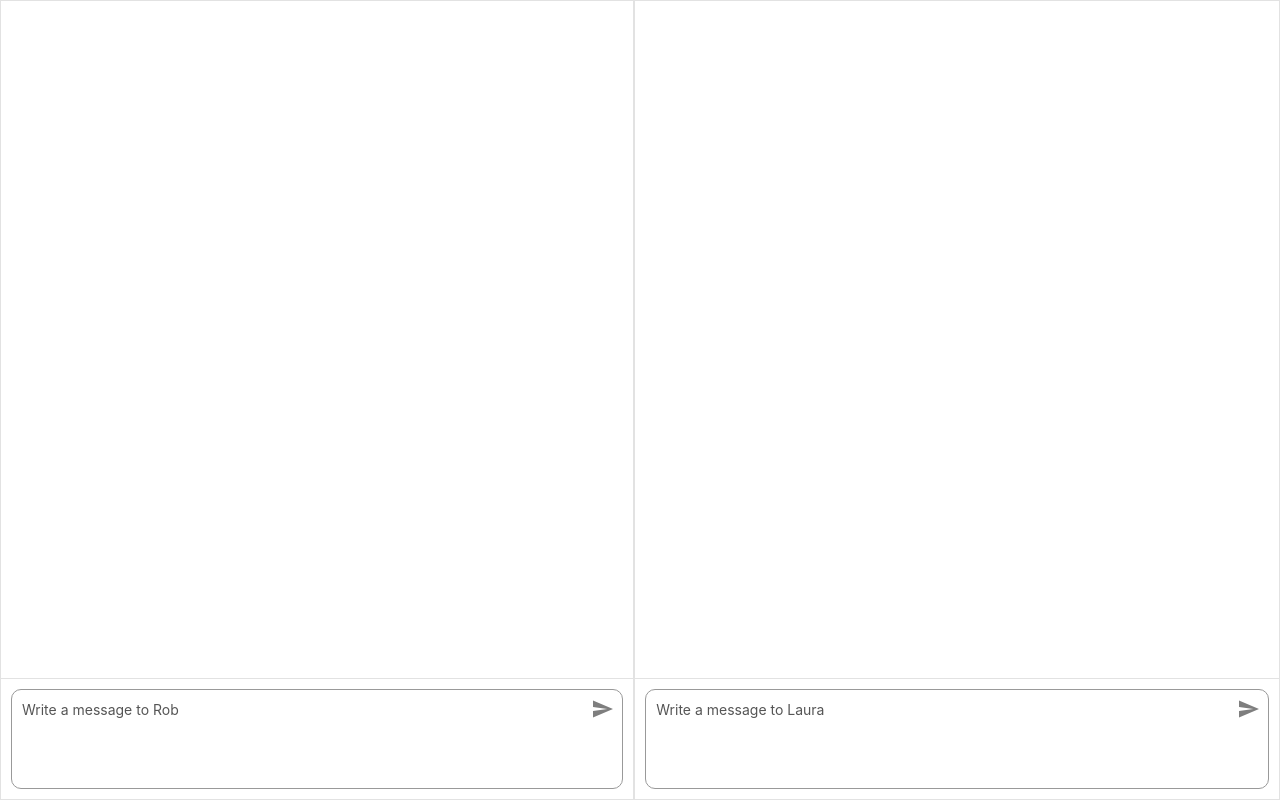
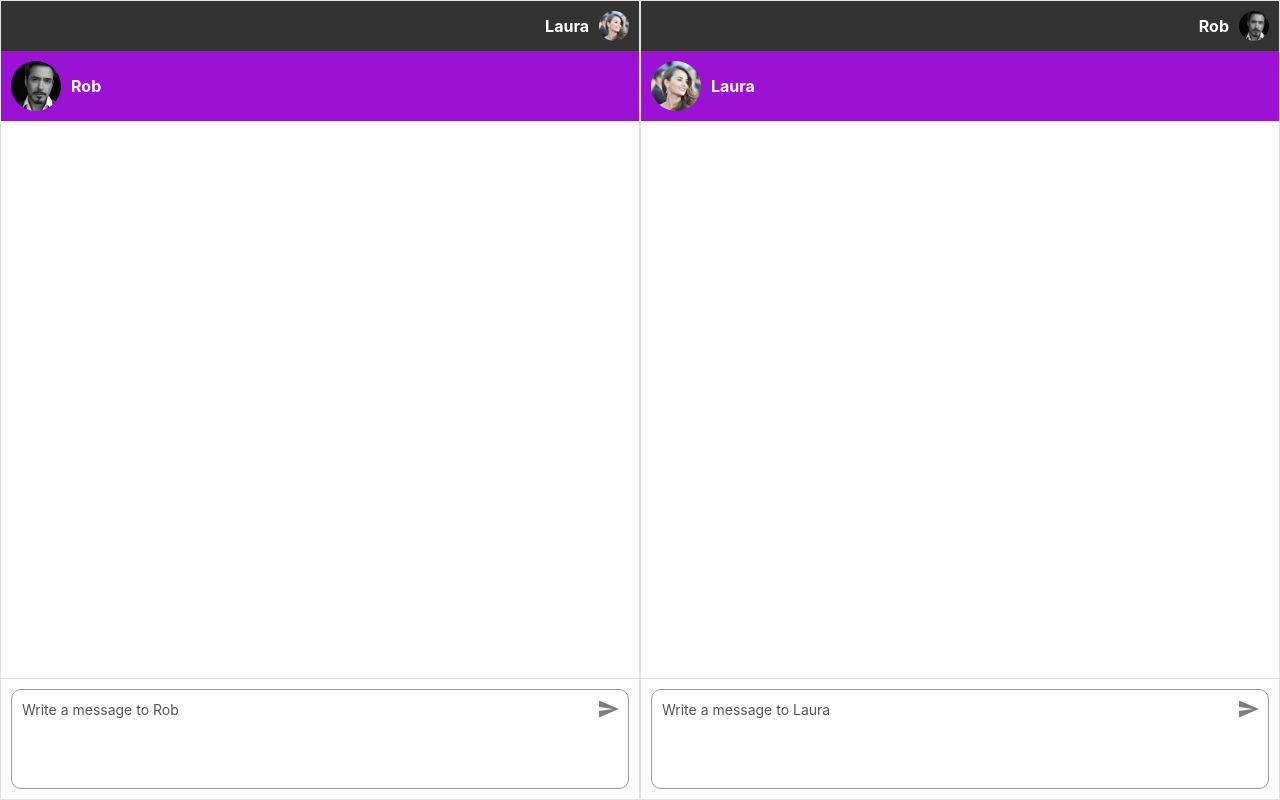
Before and after one commit to federicogfernandez/local-chat, a React (Create React App) app: page / in a window 1280 px wide. Built offline with nearby package versions, Linux system fonts and the light colour scheme.

Commit message:
Improving UI

```diff
--- a/src/components/chat-window/index.js
+++ b/src/components/chat-window/index.js
@@ -2,7 +2,9 @@ import React, { Component } from 'react';
 import PropTypes from 'prop-types';
 import Conversations from '../../services/conversations';
 import Users from '../../services/users';
+import Header from '../header';
 import Conversation from '../conversation';
+import ConversationHeader from '../conversation-header';
 import TextBox from '../text-box';
 
 import './styles.scss';
@@ -13,20 +15,13 @@ class ChatWindow extends Component {
 
     this.state = {
       conversation: null,
+      headerData: null,
     };
   }
 
   componentWillMount() {
-    const { conversationId } = this.props;
-
-    Conversations
-      .getById(conversationId)
-      .then((conversation) => {
-        this.setState({
-          conversation,
-        });
-      })
-      .catch(console.log);
+    this.getConversation();
+    this.getUser();
   }
 
   componentDidMount() {
@@ -50,6 +45,33 @@ class ChatWindow extends Component {
     });
   }
 
+  getConversation() {
+    const { conversationId } = this.props;
+
+    Conversations
+      .getById(conversationId)
+      .then((conversation) => {
+        this.setState({
+          conversation,
+          headerData: this.getConversationHeaderData(conversation),
+        });
+      })
+      .catch(console.log);
+  }
+
+  getUser() {
+    const { userId } = this.props;
+
+    Users
+      .getById(userId)
+      .then((user) => {
+        this.setState({
+          user,
+        });
+      })
+      .catch(console.log);
+  }
+
   transformMessage(message) {
     return Users
       .getById(message.sender)
@@ -60,14 +82,35 @@ class ChatWindow extends Component {
       });
   }
 
+  getConversationHeaderData(conversation) {
+    const { userId } = this.props;
+
+    if (conversation.participants.length > 2) {
+      const { name, avatar } = conversation;
+
+      return {
+        name,
+        avatar,
+      };
+    }
+
+    const { name, avatar } = conversation.participants.find((participant) => participant.id !== userId);
+
+    return {
+      name,
+      avatar,
+    };
+  }
+
   render() {
-    const { userId } = this.props;
-    const { conversation } = this.state;
+    const { conversation, user, headerData } = this.state;
 
     return (
       <div className="chat-window">
-        {conversation && <Conversation userId={userId} conversation={conversation} />}
-        {conversation && <TextBox userId={userId} conversation={conversation} />}
+        {user && <Header user={user} />}
+        {headerData && <ConversationHeader headerData={headerData} />}
+        {conversation && user && <Conversation user={user} conversation={conversation} headerData={headerData} />}
+        {conversation && user && <TextBox user={user} conversation={conversation} headerData={headerData} />}
       </div>
     );
   }
--- a/src/components/chat-window/styles.scss
+++ b/src/components/chat-window/styles.scss
@@ -1,4 +1,5 @@
 .chat-window {
+  width: 50%;
   display: flex;
   flex-direction: column;
   flex-grow: 1;
--- /dev/null
+++ b/src/components/conversation-header/index.js
@@ -0,0 +1,25 @@
+import React, { Component } from 'react';
+import PropTypes from 'prop-types';
+
+import './styles.scss';
+
+class ConversationHeader extends Component {
+  render() {
+    const { headerData } = this.props;
+
+    return (
+      <div className="conversation-header">
+        <div className="conversation-header__avatar">
+          <img src={headerData.avatar} alt={headerData.name} />
+        </div>
+        <span className="conversation-header__username">{headerData.name}</span>
+      </div>
+    )
+  }
+}
+
+ConversationHeader.propTypes = {
+  headerData: PropTypes.object.isRequired,
+};
+
+export default ConversationHeader;
--- /dev/null
+++ b/src/components/conversation-header/styles.scss
@@ -0,0 +1,29 @@
+.conversation-header {
+  min-height: 70px;
+  padding: 10px;
+  background: #9b12d4;
+  display: flex;
+  flex-direction: row;
+
+  &__avatar {
+    width: 50px;
+    height: 50px;
+    border-radius: 100%;
+    overflow: hidden;
+    margin-right: 10px;
+
+    img {
+      width: 100%;
+      height: 100%;
+      display: block;
+    }
+  }
+
+  &__username {
+    color: #fff;
+    font-size: 16px;
+    font-weight: bold;
+    line-height: 50px;
+    display: block;
+  }
+}
--- a/src/components/conversation/index.js
+++ b/src/components/conversation/index.js
@@ -52,8 +52,8 @@ class Conversation extends Component {
 }
 
 Conversation.propTypes = {
-  userId: PropTypes.number.isRequired,
   conversation: PropTypes.object.isRequired,
+  conversationName: PropTypes.string.isRequired,
 };
 
 export default Conversation;
--- /dev/null
+++ b/src/components/header/index.js
@@ -0,0 +1,25 @@
+import React, { Component } from 'react';
+import PropTypes from 'prop-types';
+
+import './styles.scss';
+
+class Header extends Component {
+  render() {
+    const { user } = this.props;
+
+    return (
+      <div className="header">
+        <div className="header__avatar">
+          <img src={user.avatar} alt={user.name} />
+        </div>
+        <span className="header__username">{user.name}</span>
+      </div>
+    )
+  }
+}
+
+Header.propTypes = {
+  user: PropTypes.object.isRequired,
+};
+
+export default Header;
--- /dev/null
+++ b/src/components/header/styles.scss
@@ -0,0 +1,29 @@
+.header {
+  min-height: 50px;
+  padding: 10px;
+  background: #333;
+  display: flex;
+  flex-direction: row-reverse;
+
+  &__avatar {
+    width: 30px;
+    height: 30px;
+    border-radius: 100%;
+    overflow: hidden;
+    margin-left: 10px;
+
+    img {
+      width: 100%;
+      height: 100%;
+      display: block;
+    }
+  }
+
+  &__username {
+    color: #fff;
+    font-size: 16px;
+    font-weight: bold;
+    line-height: 30px;
+    display: block;
+  }
+}
--- a/src/components/text-box/index.js
+++ b/src/components/text-box/index.js
@@ -16,10 +16,10 @@ class TextBox extends Component {
   }
 
   sendMessage(message) {
-    const { userId, conversation } = this.props;
+    const { user, conversation } = this.props;
 
     Messages.send({
-      sender: userId,
+      sender: user.id,
       conversation: conversation.id,
       content: {
         type: 'text',
@@ -44,24 +44,14 @@ class TextBox extends Component {
     }
   }
 
-  getConversationName() {
-    const { conversation, userId } = this.props;
-
-    if(conversation.participants.length > 2) {
-      return conversation.name;
-    }
-
-    return conversation.participants.find((user) => user.id !== userId).name;
-  }
-
   render() {
-    const name = this.getConversationName();
+    const { headerData } = this.props;
 
     return (
       <div className="text-box">
         <div
           className="text-box__box"
-          placeholder={`Write a message to ${name}`}
+          placeholder={`Write a message to ${headerData.name}`}
           onKeyUp={this.onKeyUp}
           onKeyPress={this.onKeyPress}
           ref={this.box}
@@ -78,8 +68,9 @@ class TextBox extends Component {
 }
 
 TextBox.propTypes = {
-  userId: PropTypes.number.isRequired,
+  user: PropTypes.object.isRequired,
   conversation: PropTypes.object.isRequired,
+  headerData: PropTypes.object.isRequired,
 };
 
 export default TextBox;
--- a/src/services/store.js
+++ b/src/services/store.js
@@ -4,7 +4,7 @@ const db = new Dexie('chat');
 db.version(1).stores({
   users: '++id, username, name, avatar',
   messages: '++id, sender, conversation, content, timestamp',
-  conversations: '++id, name, participants',
+  conversations: '++id, name, avatar, participants',
 });
 
 db.users
```
